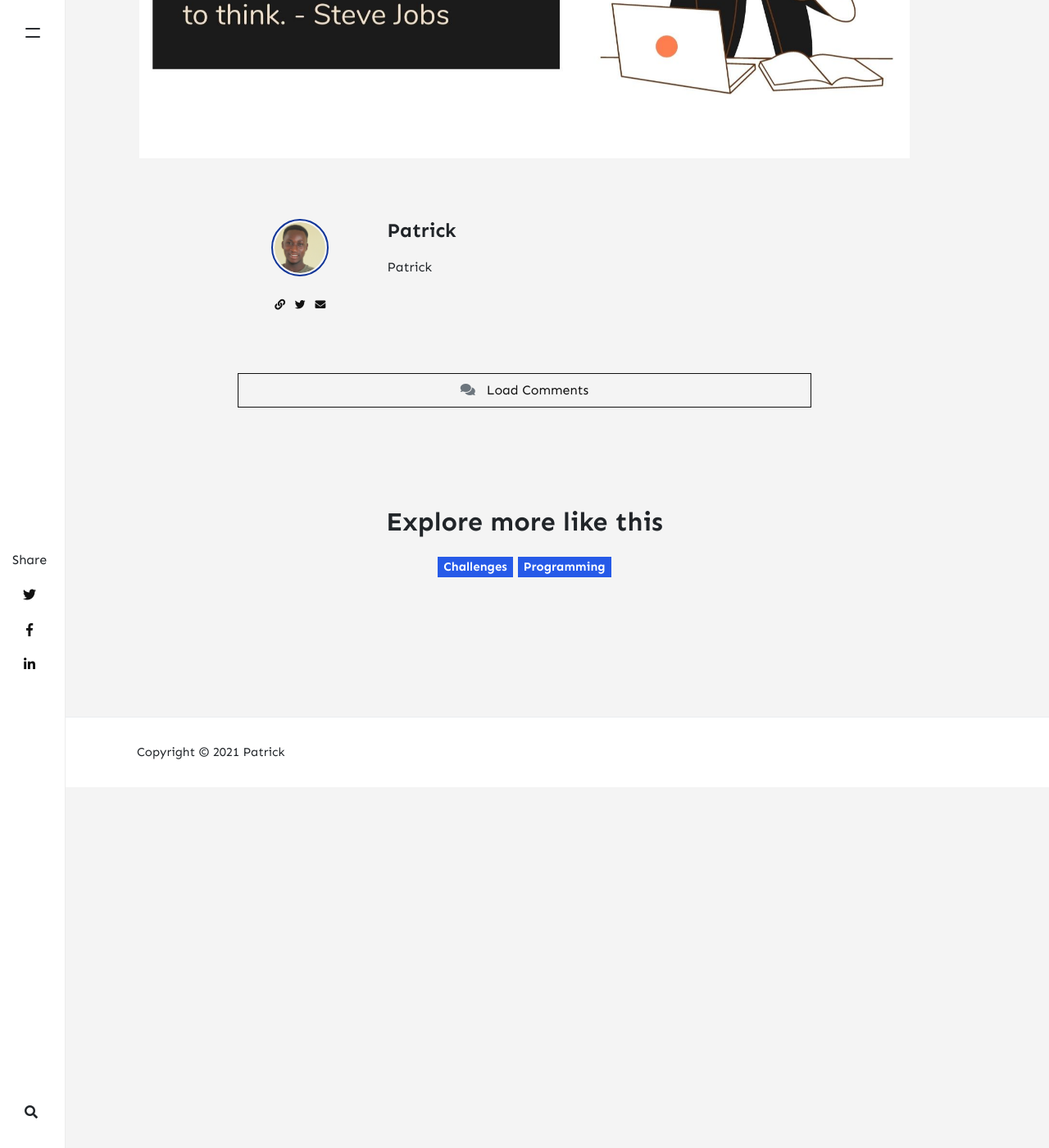
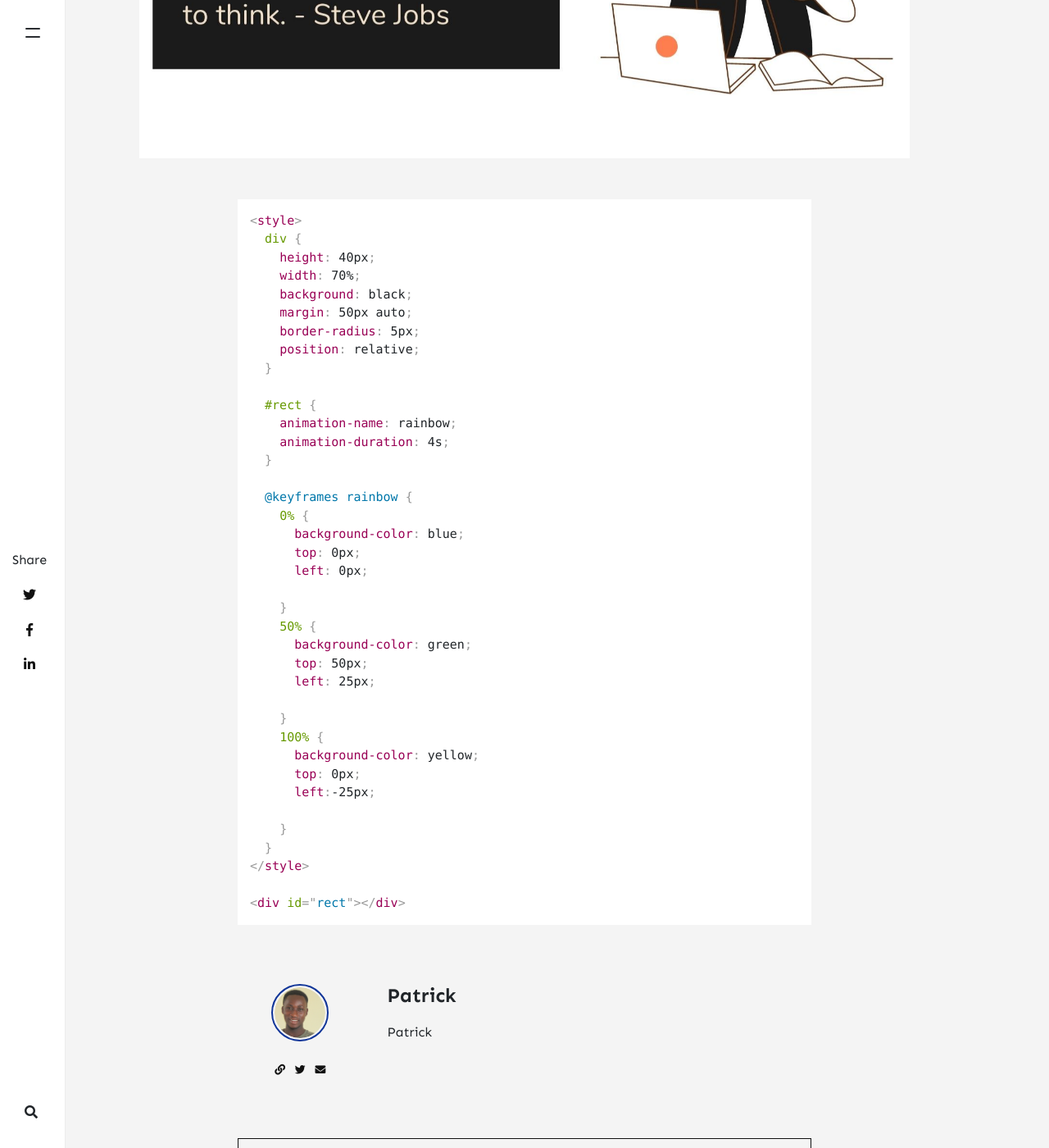
Before and after one commit to Dev-Path/briefcase, a Jekyll site: the page built from _posts/2021-09-05-challenges-and-snippets.md, in a window 1280 px wide and 1400 px high, scrolled down 756 px. Shown: the whole window at 82% size. Built offline with Jekyll 4.4.1, drawn with Linux system fonts in a browser that asks for light colours; nearby versions of some CDN libraries; comment, search, counter and statistics services are not loaded; before the commit the page ends 1716 px from its top, so only the background shows below that; some of the changed text lies outside the part shown.

Commit message:
updat content

````diff
--- a/_posts/2021-09-05-challenges-and-snippets.md
+++ b/_posts/2021-09-05-challenges-and-snippets.md
@@ -1,9 +1,50 @@
 ---
 layout: post
-title:  "Solving Coding Challenges"
+title:  "Coding Challenges"
 author: patrick
 categories: [Programming, Challenges]
 image: assets/images/coding.jpg
 beforetoc: ""
 toc:
 ---
+
+```html
+<style>
+  div {
+    height: 40px;
+    width: 70%;
+    background: black;
+    margin: 50px auto;
+    border-radius: 5px;
+    position: relative;
+  }
+
+  #rect {
+    animation-name: rainbow;
+    animation-duration: 4s;
+  }
+
+  @keyframes rainbow {
+    0% {
+      background-color: blue;
+      top: 0px;
+      left: 0px;
+
+    }
+    50% {
+      background-color: green;
+      top: 50px;
+      left: 25px;
+
+    }
+    100% {
+      background-color: yellow;
+      top: 0px;
+      left:-25px;
+
+    }
+  }
+</style>
+
+<div id="rect"></div>
+```
````
Also changed, not shown: assets/images/animation-keyframes.png (added).
